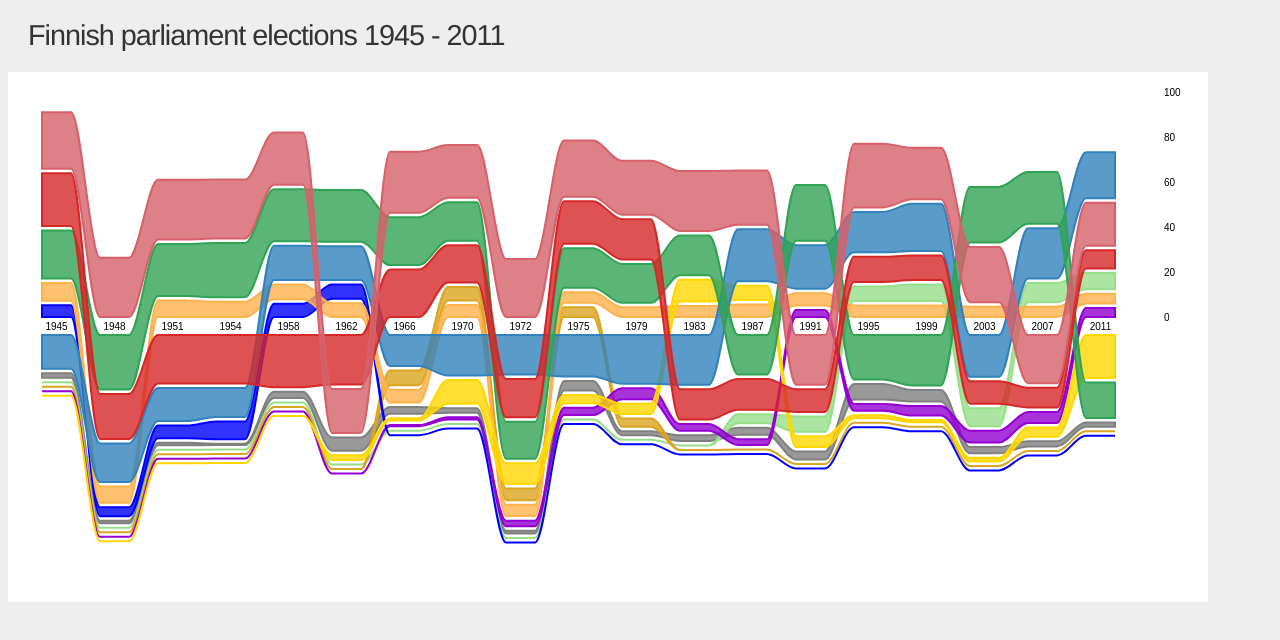
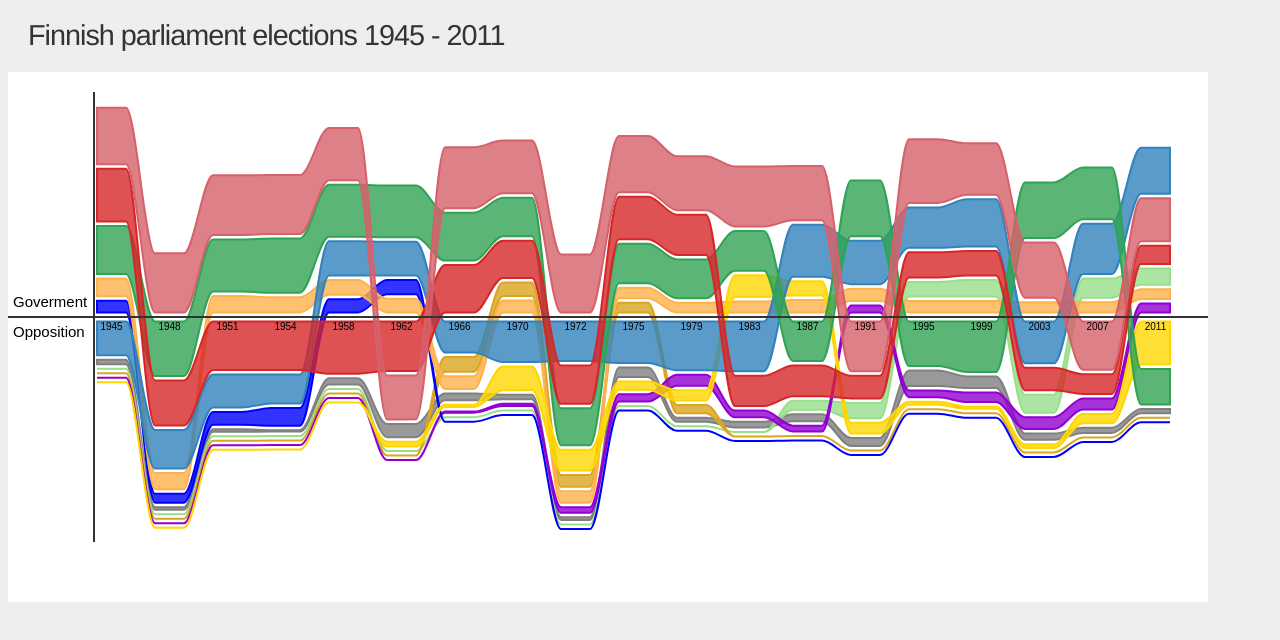
Before and after one commit to vugi/d3_eduskuntavaalit, a plain HTML site: page index.html in a window 1280 px wide. Drawn offline with Linux system fonts and the light colour scheme.

Commit message:
Added the government / opposition line and texts

```diff
--- a/index.html
+++ b/index.html
@@ -36,13 +36,18 @@ path.results {
 	fill-opacity: 0.8;
 }
 
+line {
+	stroke: #333;
+	stroke-width: 2;
+}
+
     </style>
   </head>
   <body>
   	<h1>Finnish parliament elections 1945 - 2011</h1>
     <script type="text/javascript">
 
-var p = [20, 50, 60, 20],
+var p = [20, 0, 60, 80],
     w = 1200 - p[1] - p[3],
     h = 530 - p[0] - p[2],
     x = d3.scale.ordinal().rangeRoundBands([0, w],0),
@@ -151,6 +156,7 @@ d3.csv("eduskuntavaalit_1945-1995-transposed.csv", function(csv) {
   			for(var t=0; t<index; t++){
   				y0 += goverment[t].y + padding;
   			}
+  			y0 += padding;
   		} else {
   			index = opposition.indexOf(data[u][i]);
 
@@ -158,7 +164,7 @@ d3.csv("eduskuntavaalit_1945-1995-transposed.csv", function(csv) {
   				y0 -= opposition[t].y + padding;
   				//console.log(y0)
   			}
-  			y0 -= data[u][i].y + centerPadding;
+  			y0 -= data[u][i].y + padding;
   			//console.log("opposition",partyNames[u],y0)
   		}
 
@@ -242,6 +248,7 @@ d3.csv("eduskuntavaalit_1945-1995-transposed.csv", function(csv) {
       .text(function(d,i) { /*console.log(d,i);*/ return (i % 2 == 0 && d.y) ? Math.round(d.y*10)/10 + "%" : ""; });
 
   // Add a label per date.
+
   var label = svg.selectAll("text.label")
       .data(x.domain())
     .enter().append("text")
@@ -251,24 +258,6 @@ d3.csv("eduskuntavaalit_1945-1995-transposed.csv", function(csv) {
       .attr("dy", ".71em")
       .text(function(d,i){ /*console.log("text.label",d,i);*/ return (i % 2 == 0) ? format(d) : "" });
 
-  // Add y-axis rules.
-  var rule = svg.selectAll("g.rule")
-      .data(y.ticks(5))
-      .enter().append("g")
-      .attr("class", "rule")
-      .attr("transform", function(d) { return "translate(0," + -y(d) + ")"; });
-
-	/*
-	rule.append("line")
-      .attr("x2", w)
-      .style("stroke", function(d) { return d ? "#fff" : "#000"; })
-      .style("stroke-opacity", function(d) { return d ? .7 : null; });
-	*/
-
-  rule.append("text")
-      .attr("x", w + 6)
-      .attr("dy", ".35em")
-      .text(d3.format(",d"));
 
   var tooltip = svg.append("g")
   	.attr("id","tooltip")
@@ -292,6 +281,30 @@ d3.csv("eduskuntavaalit_1945-1995-transposed.csv", function(csv) {
     	.attr("font-size", 15)
     	.style("fill","white")
     	.text("")
+
+ svg.append("line")
+ 		.attr("x1", -p[3])
+ 		.attr("x2", w+p[3]);
+
+ svg.append("line")
+ 		.attr("y1", -h/2)
+ 		.attr("y2", h/2)
+ 		.attr("x1", 6)
+ 		.attr("x2", 6)
+
+  svg.append("text")
+    	.attr("y", -10)
+    	.attr("x", -75)
+    	.attr("font-size", 15)
+    	.style("fill","black")
+    	.text("Goverment")
+
+    svg.append("text")
+    	.attr("y", 20)
+    	.attr("x", -75)
+    	.attr("font-size", 15)
+    	.style("fill","black")
+    	.text("Opposition")
 });
 
 /** Returns an event handler for fading a given chord group. */
```
